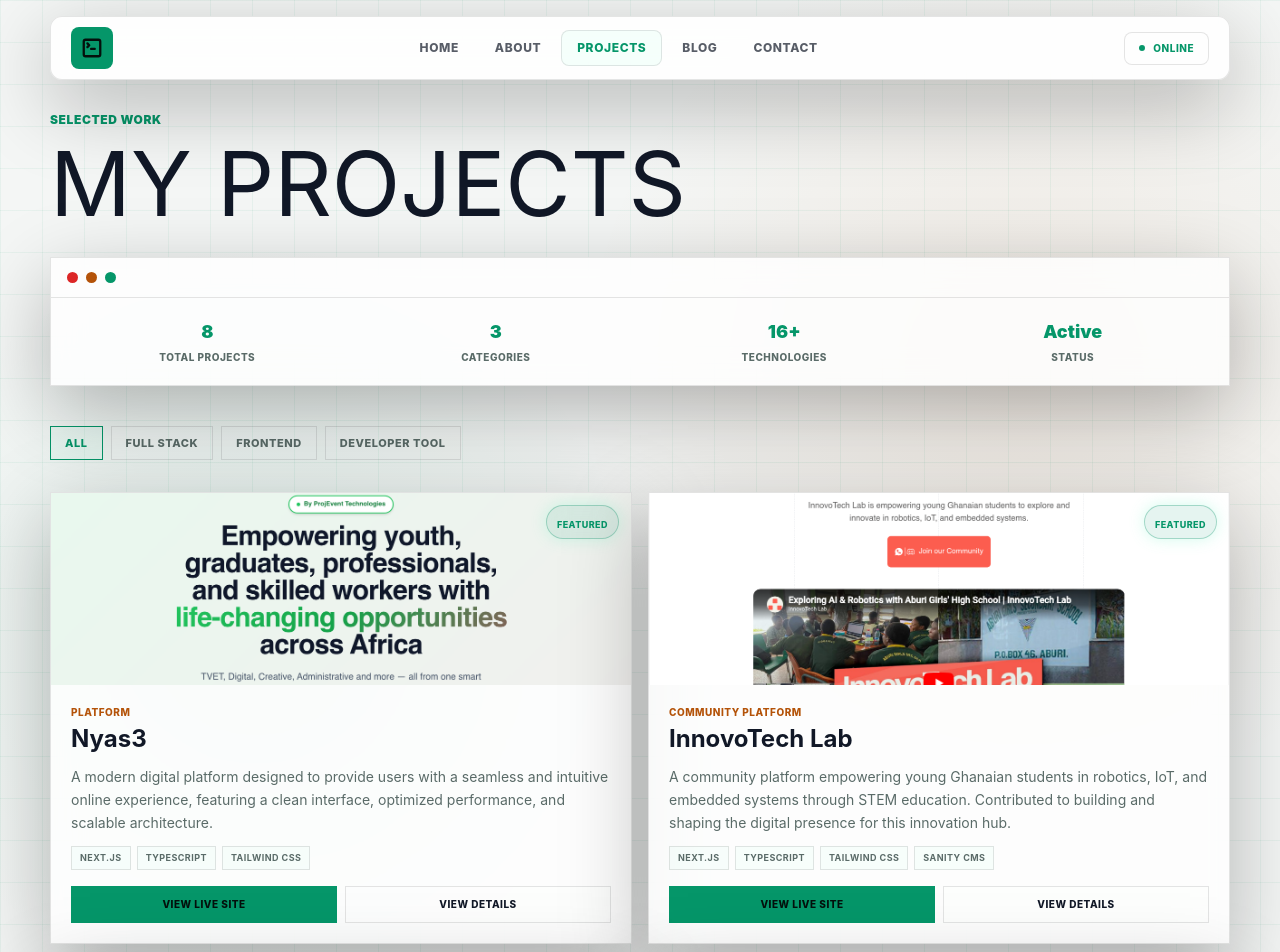
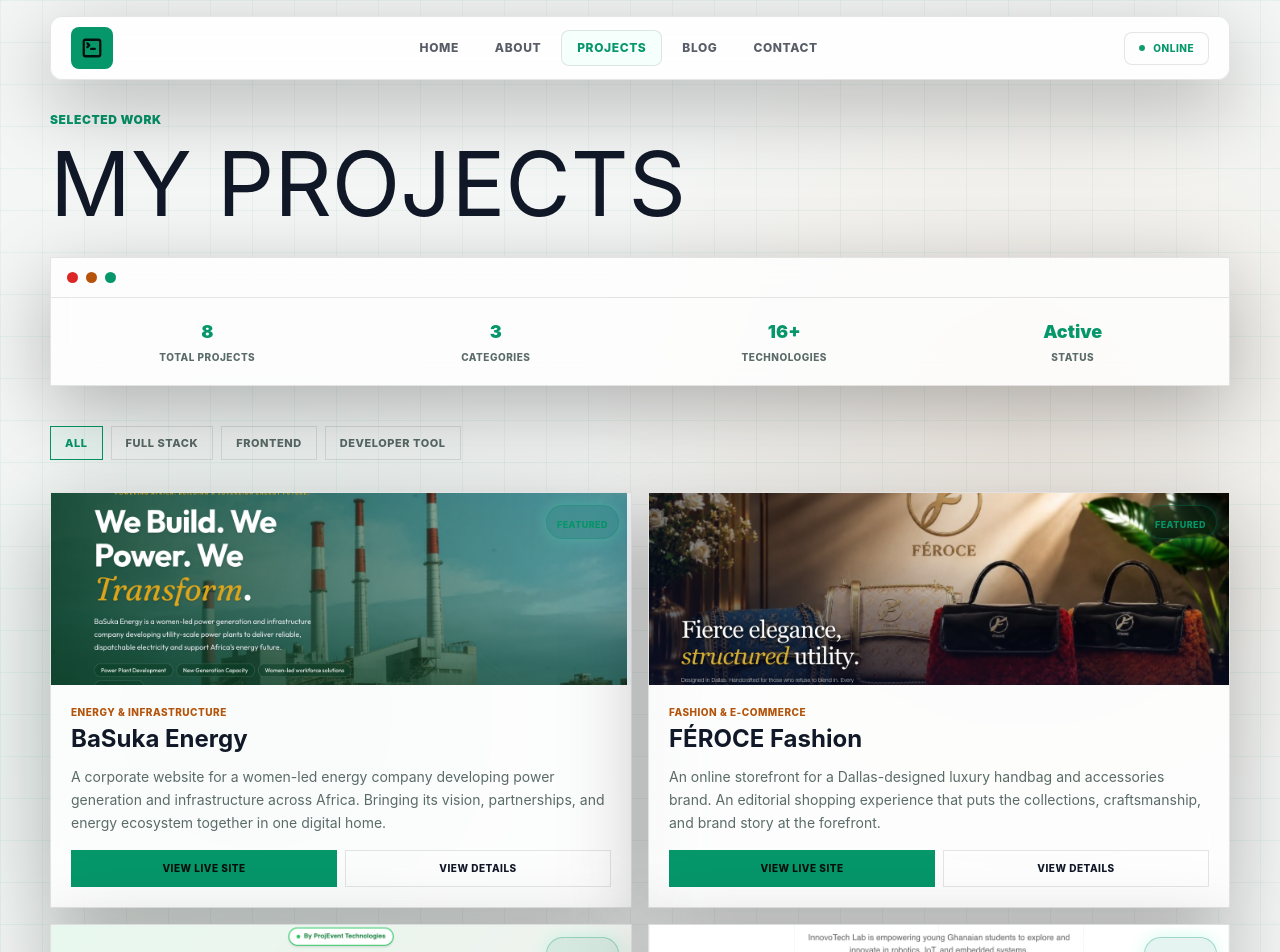
Before and after one commit to august-web/portffoliio, a Next.js app: page /projects in a window 1280 px wide. Shown: the top 952 px of the page. Built offline with nearby package versions, Linux system fonts and the light colour scheme.

Commit message:
Feature BaSuka Energy and FÉROCE Fashion in the client portfolio.

```diff
--- a/src/data/projects.ts
+++ b/src/data/projects.ts
@@ -10,6 +10,28 @@
 }
 
 export const projects: Project[] = [
+  {
+    name: 'BaSuka Energy',
+    type: 'Energy & Infrastructure',
+    description:
+      'A corporate website for a women-led energy company developing power generation and infrastructure across Africa. Bringing its vision, partnerships, and energy ecosystem together in one digital home.',
+    image: '/images/projects/basuka-energy.png',
+    url: 'https://basukaenergy.com',
+    techStack: [],
+    featured: true,
+    category: 'Client Work',
+  },
+  {
+    name: 'FÉROCE Fashion',
+    type: 'Fashion & E-commerce',
+    description:
+      'An online storefront for a Dallas-designed luxury handbag and accessories brand. An editorial shopping experience that puts the collections, craftsmanship, and brand story at the forefront.',
+    image: '/images/projects/feroce-fashion.png',
+    url: 'https://ferocefashionff.com',
+    techStack: [],
+    featured: true,
+    category: 'Client Work',
+  },
   {
     name: 'Nyas3',
     type: 'Platform',
@@ -113,3 +135,5 @@
     category: 'Frontend',
   },
 ]
+
+export const projectCategories = ['All', ...new Set(projects.map((project) => project.category))]
```
